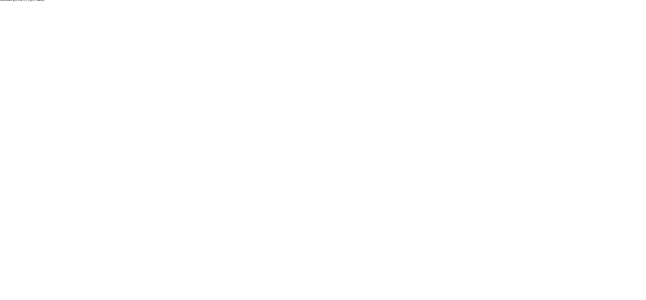
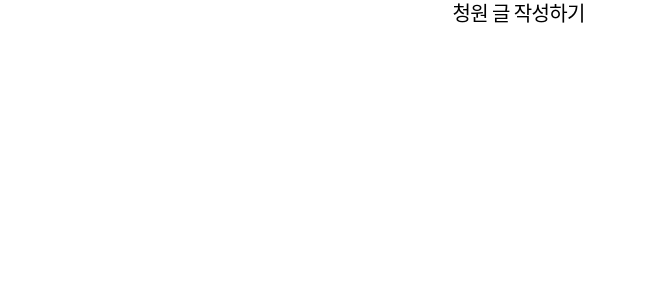
Before and after one commit to CDS-Seminar-Team3/CDS3-Client, a React (Vite) app: page /createPetition in a window 1280 px wide. Shown: the top 300 px of the page, without its empty margins (0-646 px from the left). Built offline with nearby package versions, Linux system fonts and the light colour scheme.

Commit message:
feat: 화면 가운데 정렬

```diff
--- a/src/Router.jsx
+++ b/src/Router.jsx
@@ -1,5 +1,6 @@
 import { BrowserRouter, Routes, Route } from 'react-router-dom';
 import PageLayout from './components/common/PageLayout';
+import CreatePetition from './pages/CreatePetition';
 
 const Router = () => {
   return (
@@ -21,7 +22,7 @@ const Router = () => {
           <Route path="/myPetition" element={<div>my(pages 폴더에 페이지 만들어서 import)</div>} />
           <Route
             path="/createPetition"
-            element={<div>create(pages 폴더에 페이지 만들어서 import)</div>}
+            element={<CreatePetition />}
           />
         </Routes>
       </PageLayout>
--- a/src/components/common/PageLayout.jsx
+++ b/src/components/common/PageLayout.jsx
@@ -1,13 +1,16 @@
 import PropTypes from 'prop-types';
+import styled from 'styled-components';
 
 const PageLayout = props => {
   const { children } = props;
   return (
-    <div>
-      {/*헤더자리*/}
-      {children}
-      {/*푸터자리*/}
-    </div>
+    <St.PageLayoutWrapper>
+      <St.PageLayoutBox>
+        {/*헤더자리*/}
+        {children}
+        {/*푸터자리*/}
+      </St.PageLayoutBox>
+    </St.PageLayoutWrapper>
   );
 };
 /*
@@ -20,3 +23,16 @@ PageLayout.propTypes = {
 };
 
 export default PageLayout;
+
+{
+  /*전체 화면을 가운데 정렬하기 위해 PageLayout에 Wrapper,Box를 제작*/
+}
+const St = {
+  PageLayoutWrapper: styled.div`
+    display: flex;
+    justify-content: center;
+  `,
+  PageLayoutBox: styled.div`
+    width: 37.5rem;
+  `,
+};
--- /dev/null
+++ b/src/components/common/PageName.jsx
@@ -0,0 +1,25 @@
+import PropTypes from 'prop-types';
+import styled from 'styled-components';
+import theme from '../../styles/theme';
+
+{
+  /*PageName 의 children 으로 페이지이름을 전달해 주세요!
+ex) <PageName>청원 글 작성하기</PageName>
+*/
+}
+
+const PageName = ({ children }) => {
+  return <St.PageNameWrapper>{children}</St.PageNameWrapper>;
+};
+
+PageName.propTypes = {
+  children: PropTypes.node.isRequired,
+};
+
+export default PageName;
+
+const St = {
+  PageNameWrapper: styled.div`
+    ${theme.fonts.head2}
+  `,
+};
--- /dev/null
+++ b/src/pages/CreatePetition.jsx
@@ -0,0 +1,11 @@
+import PageName from '../components/common/PageName';
+
+const CreatePetition = () => {
+  return (
+    <div>
+      <PageName>청원 글 작성하기</PageName>
+    </div>
+  );
+};
+
+export default CreatePetition;
--- a/src/styles/theme.js
+++ b/src/styles/theme.js
@@ -22,6 +22,7 @@ function FONT({ weight, size, lineHeight, letterSpacing }) {
 
 const fonts = {
   head1: FONT({ weight: 700, size: 2.2, lineHeight: 130, letterSpacing: 6 }),
+  head2: FONT({ weight: 500, size: 2.0, lineHeight: 130, letterSpacing: 6}),
   head3: FONT({ weight: 700, size: 1.6, lineHeight: 130, letterSpacing: 6 }),
   head4: FONT({ weight: 400, size: 1.6, lineHeight: 130, letterSpacing: 6 }),
   body1_bold: FONT({ weight: 700, size: 1.4, lineHeight: 150, letterSpacing: 6 }),
```
Also changed, not shown: src/components/createPetition/Caution.jsx (added).
